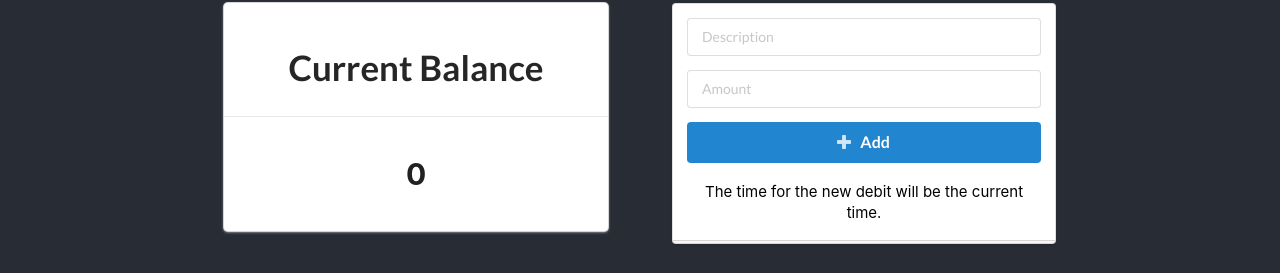
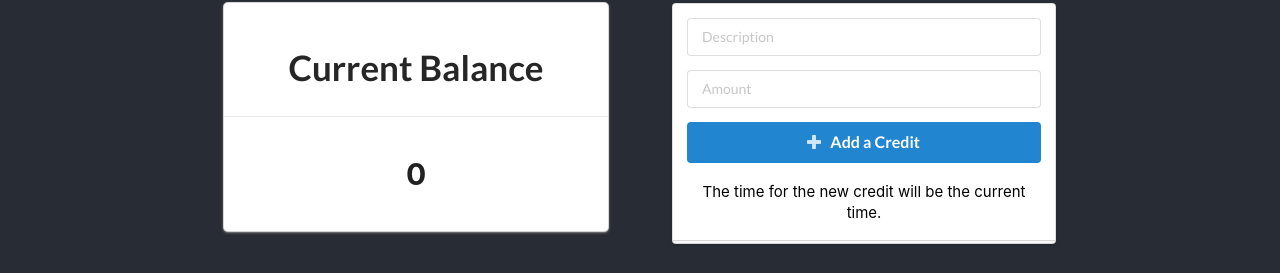
Before and after one commit to johncgenere/bank-of-react, a React (Create React App) app: page /credits in a window 1280 px wide. Shown: the part 347-620 px from the top of the page. Built offline with nearby package versions, Linux system fonts and the light colour scheme; no server answers.

Commit message:
Some code cleanup (#3)

```diff
--- a/src/components/App.js
+++ b/src/components/App.js
@@ -59,10 +59,7 @@ class App extends Component{
       'date': date
     };
     totalDebits.push(newTransaction);
-    this.setState({totalDebits}, function(){
-      console.log(this.state.totalDebits);
-      this.forceUpdate();
-    });
+    this.setState({totalDebits});
   }
 
   addCredit = (transaction) => {
@@ -75,10 +72,7 @@ class App extends Component{
       'date': date
     };
     totalCredits.push(newTransaction);
-    this.setState({totalCredits}, function(){
-      console.log(this.state.totalCredits);
-      this.forceUpdate();
-    });
+    this.setState({totalCredits});
   }
 
   getBalance = () => {
--- a/src/components/Credits.js
+++ b/src/components/Credits.js
@@ -45,7 +45,6 @@ class Credits extends Component {
   render(){
     let table=[];
     for(let i = 0; i < this.props.totalCredits.length; i++){
-      console.log(this.props.totalCredits[i]);
       table.push(<tr>
                    <td>{this.props.totalCredits[i].amount}</td>
                    <td>{this.props.totalCredits[i].description}</td>
@@ -56,7 +55,12 @@ class Credits extends Component {
     return(
       <div className="App">
         <div className="App-header">
-          <img src={logo} alt="React" className="App-logo" style={{width: '20%', height: '20%'}}/>
+          <img
+            src={logo}
+            alt="React"
+            className="App-logo"
+            style={{width: '20%', height: '20%'}}
+          />
           <h1 style={{marginTop: '-0.75%'}}>Credits</h1>
           <button className="ui button" style={{marginBottom:'2%'}}>
             <Link to="/">Go Home</Link>
@@ -82,10 +86,10 @@ class Credits extends Component {
                   />
                 </div>
                 <div className="ui fluid large primary button" onClick={this.handleAdd}>
-                  <i className="plus icon"></i>Add
+                  <i className="plus icon"></i>Add a Credit
                 </div>
                 <p style={{color: 'black', textAlign: 'center', marginTop: '5%', fontSize: '15px'}}>
-                  The time for the new debit will be the current time.
+                  The time for the new credit will be the current time.
                 </p>
               </div>
             </form>
--- a/src/components/Debits.js
+++ b/src/components/Debits.js
@@ -45,7 +45,6 @@ class Debits extends Component {
   render(){
     let table=[];
     for(let i = 0; i < this.props.totalDebits.length; i++){
-      console.log(this.props.totalDebits[i]);
       table.push(<tr>
                    <td>{this.props.totalDebits[i].amount}</td>
                    <td>{this.props.totalDebits[i].description}</td>
@@ -56,7 +55,13 @@ class Debits extends Component {
     return(
       <div className="App">
         <div className="App-header">
-          <img src={logo} alt="React" className="App-logo" style={{width: '20%', height: '20%'}}/>
+          <img
+            src={logo}
+            alt="React"
+            className="App-logo"
+            style={{width: '20%',
+            height: '20%'}}
+          />
           <h1 style={{marginTop: '-0.75%'}}>Debits</h1>
           <button className="ui button" style={{marginBottom:'2%'}}>
             <Link to="/">Go Home</Link>
@@ -82,7 +87,7 @@ class Debits extends Component {
                   />
                 </div>
                 <div className="ui fluid large primary button" onClick={this.handleAdd}>
-                  <i className="plus icon"></i>Add
+                  <i className="plus icon"></i>Add a Debit
                 </div>
                 <p style={{color: 'black', textAlign: 'center', marginTop: '5%', fontSize: '15px'}}>
                   The time for the new debit will be the current time.
```
Also changed, not shown: src/components/AccountBalance.js (+7 -1 lines).
